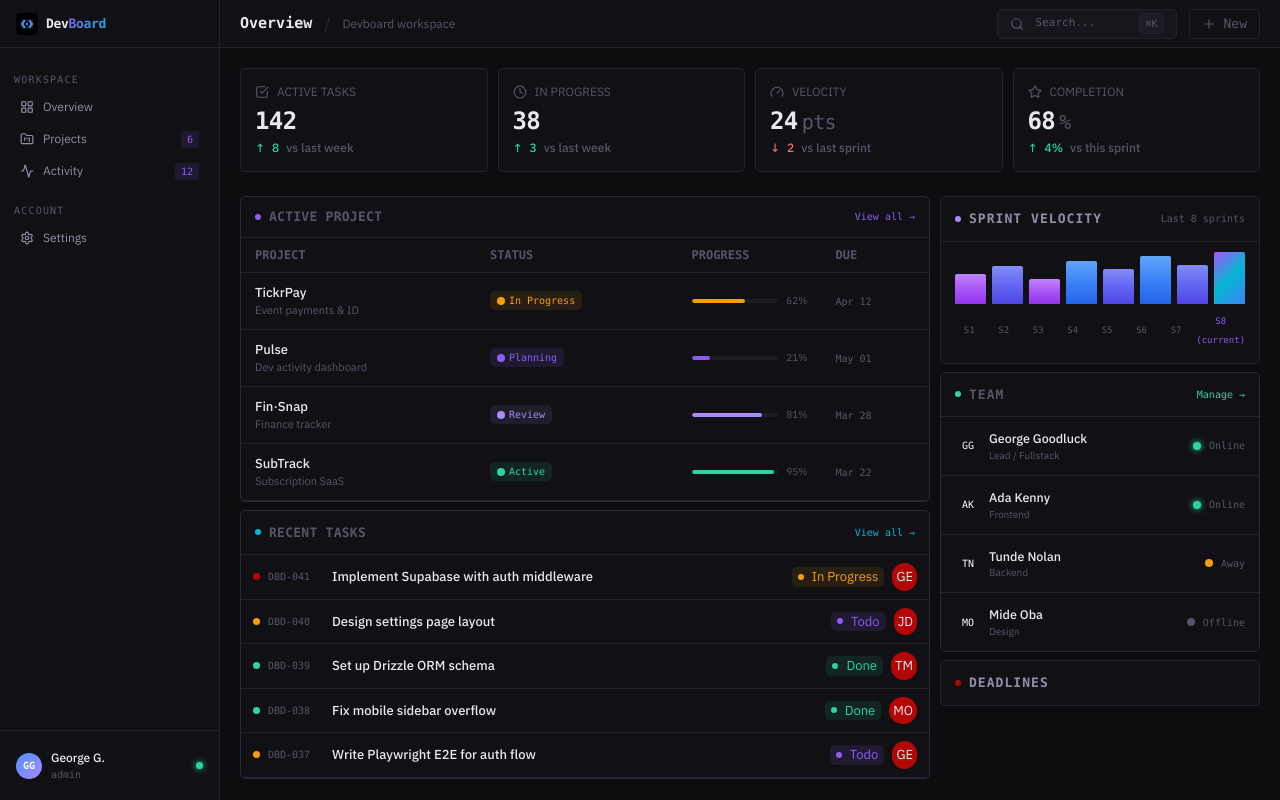
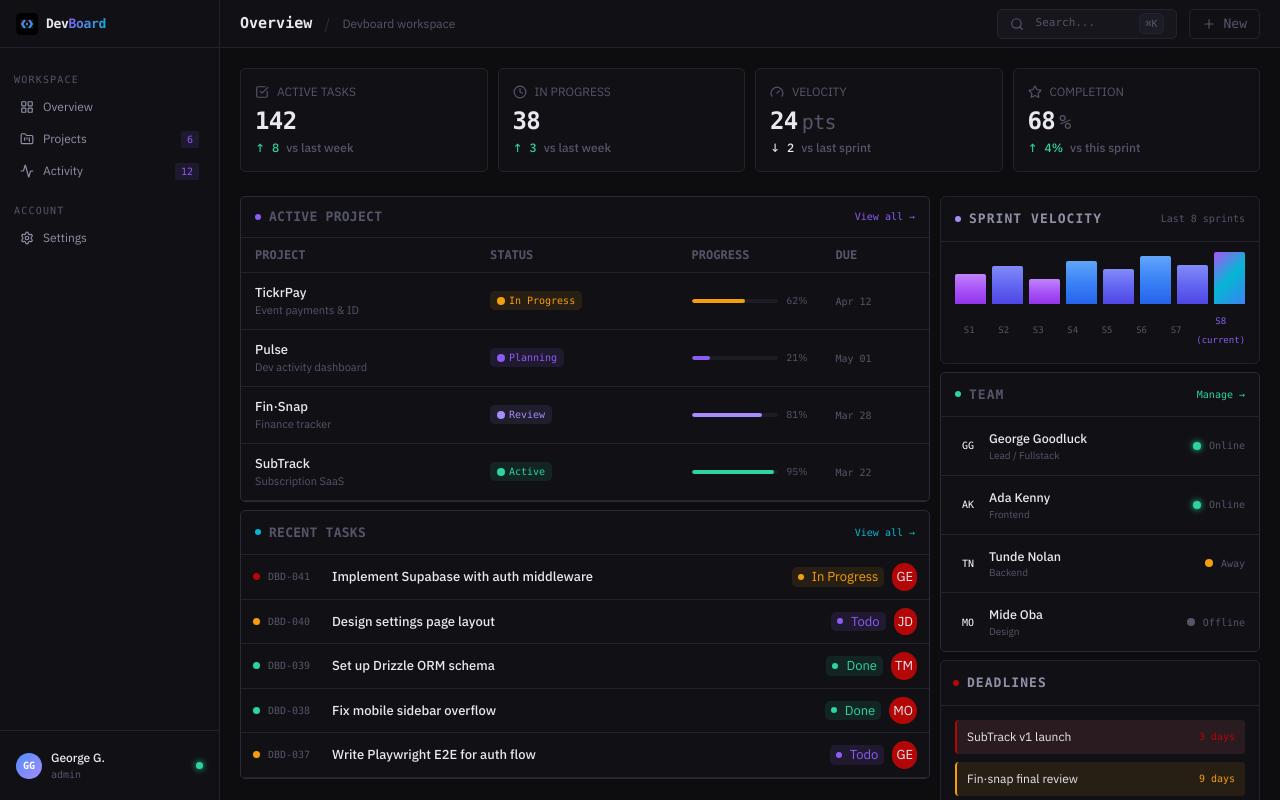
Before and after one commit to georgegoodluck/DevBoard, a Next.js app: page /overview in a window 1280 px wide. Built offline with nearby package versions, Linux system fonts and the light colour scheme.

Commit message:
feat: complete Deadline

```diff
--- a/app/globals.css
+++ b/app/globals.css
@@ -18,9 +18,8 @@
     --green-dim: rgba(45, 212, 160, 0.1);
     --amber: #f59e0b;
     --amber-dim: rgba(245, 158, 11, 0.1);
-    --red: #f87171;
-    --red-dim: rgba(248, 113, 113, 0.1);
     --danger: #b30707;
+    --danger-dim: rgba(255, 117, 117, 0.1);
     --purple: #a78bfa;
     --purple-dim: rgba(167, 139, 250, 0.1);
     --sidebar-width: 220px;
--- a/components/layout/overview/Deadline.tsx
+++ b/components/layout/overview/Deadline.tsx
@@ -23,7 +23,7 @@ const deadlines: Deadline[] = [
 ];
 
 const urgencyConfig = {
-  critical: { border: "var(--red)", bg: "var(--red-dim)", text: "var(--red)" },
+  critical: { border: "var(--danger)", bg: "var(--danger-dim)", text: "var(--danger)" },
   warning: {
     border: "var(--amber)",
     bg: "var(--amber-dim)",
@@ -39,12 +39,29 @@ const urgencyConfig = {
 export default function Deadline() {
   return (
     <div className="bg-(--bg1) border border-(--border) rounded-(--radius) overflow-hidden">
-      <div className="flex items-center px-3.5 py-3">
+      <div className="flex items-center px-3 py-3 border-b border-(--border)">
         <div className="flex items-center font-mono font-semibold text-[13px] uppercase tracking-[0.08em] text-(--text2) gap-2">
           <span className="w-1.5 h-1.5 bg-(--danger) rounded-full"></span>
           Deadlines
         </div>
       </div>
+      <div className="p-3.5 flex flex-col gap-2">
+        {deadlines.map((d) => {
+          const c = urgencyConfig[d.urgency];
+          return (
+            <div
+              key={d.name}
+              className="flex items-center gap-2 px-2.5 py-2 rounded-sm"
+              style={{ background: c.bg, borderLeft: `2px solid ${c.border}` }}
+            >
+              <div className="flex-1 text-[12px] text-(--text)">{d.name}</div>
+              <div className="font-mono text-[10px]" style={{ color: c.text }}>
+                {d.timeLeft}
+              </div>
+            </div>
+          );
+        })}
+      </div>
     </div>
   );
 }
```
